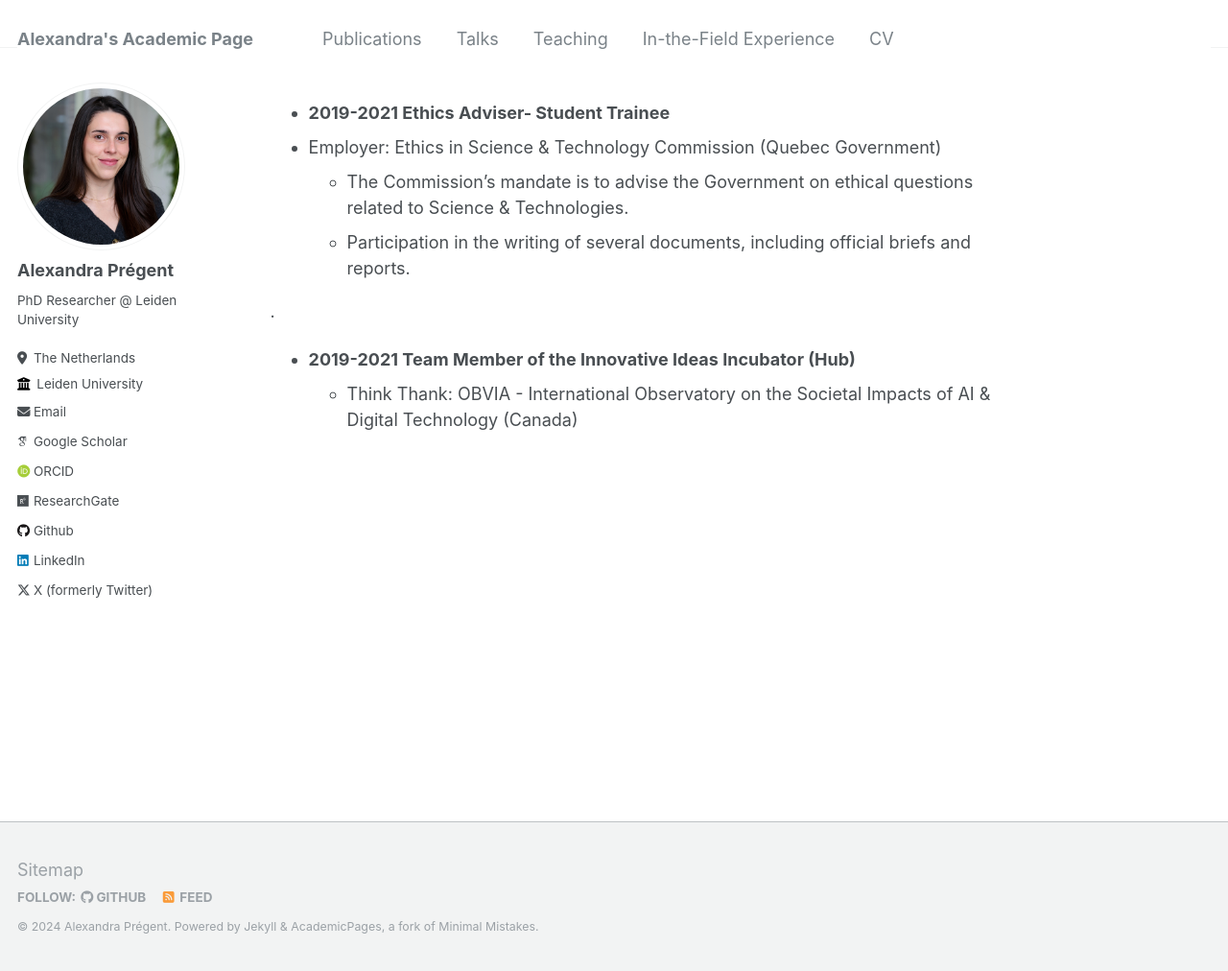
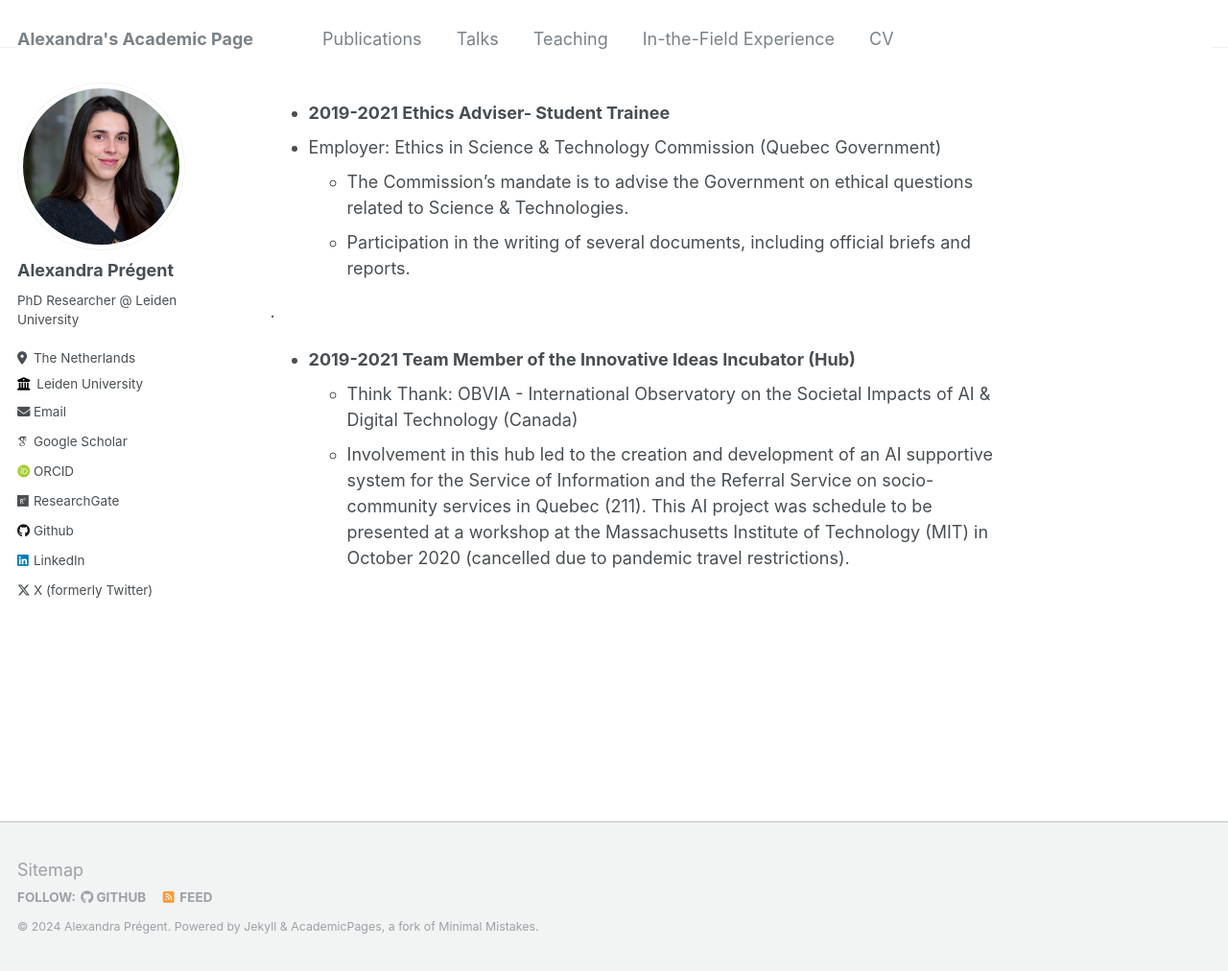
Before and after one commit to AlexandraPregent/AlexandraPregent.github.io, a Jekyll site: the page built from _pages/portfolio.md, in a window 1280 px wide and 1012 px high. Shown: the whole window at 96% size. Built offline with Jekyll 4.4.1, drawn with Linux system fonts in a browser that asks for light colours; some web fonts are replaced; our own code applies the rules of GitHub Pages for plain Markdown files.

Commit message:
Update portfolio.md

```diff
--- a/_pages/portfolio.md
+++ b/_pages/portfolio.md
@@ -7,3 +7,4 @@
 
 * **2019-2021 Team Member of the Innovative Ideas Incubator (Hub)**
   * Think Thank: OBVIA - International Observatory on the Societal Impacts of AI & Digital Technology (Canada)
+  * Involvement in this hub led to the creation and development of an AI supportive system for the Service of Information and the Referral Service on socio-community services in Quebec (211). This AI project was schedule to be presented at a workshop at the Massachusetts Institute of Technology (MIT) in October 2020 (cancelled due to pandemic travel restrictions).
```
